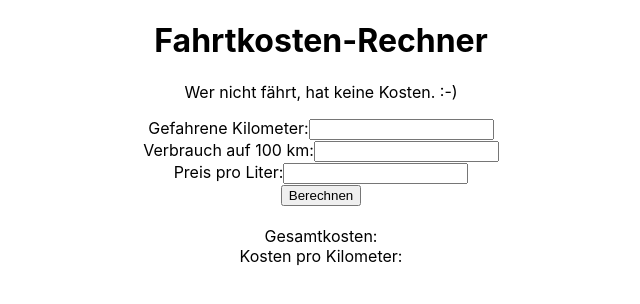
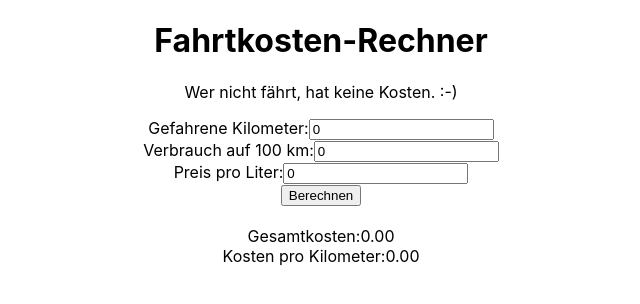
Before and after one commit to pstackebrandt/gas-costs-app, a React (Create React App) app: page / in a window 1280 px wide. Shown: the top 304 px of the page, without its empty margins (319-959 px from the left). Built offline with nearby package versions, Linux system fonts and the light colour scheme.

Commit message:
Add cost calculation functionality with input fields and results display (rough implementation)

```diff
--- a/src/App.js
+++ b/src/App.js
@@ -1,37 +1,73 @@
+import React, { useState } from 'react';
 import './App.css';
 
 function App() {
+  const [distance, setDistance] = useState(0);
+  const [consumption, setConsumption] = useState(0);
+  const [price, setPrice] = useState(0);
+  const [totalCost, setTotalCost] = useState(0);
+  const [costPerKilometer, setCostPerKilometer] = useState(0);
+
+  const calculateCosts = () => {
+    const total = (distance / 100) * consumption * price;
+    const perKilometer = total / distance;
+    setTotalCost(total);
+    setCostPerKilometer(perKilometer);
+  };
+
   return (
     <div className="App">
+      { /*Title of the page */}
       <div className="PageTitle">
         <h1>Fahrtkosten-Rechner</h1>
         <p>Wer nicht fährt, hat keine Kosten. :-)</p>
       </div>
+
+      { /*Input area */}
       <div className="InputArea">
         { /*Input of driven distance */}
-        <label for="distance">Gefahrene Kilometer:</label>
-        <input type="number" id="distance" name="distance" />
+        <label htmlFor="distance">Gefahrene Kilometer:</label>
+        <input type="number"
+          id="distance"
+          name="distance"
+          value={distance}
+          onChange={(e) => setDistance(Number(e.target.value))}
+        />
         <br />
         { /*Input of fuel consumption */}
-        <label for="consumption">Verbrauch auf 100 km:</label>
-        <input type="number" id="consumption" name="consumption" />
+        <label htmlFor="consumption">Verbrauch auf 100 km:</label>
+        <input
+          type="number"
+          id="consumption"
+          name="consumption"
+          value={consumption}
+          onChange={(e) => setConsumption(Number(e.target.value))}
+        />
         <br />
         { /*Input of fuel price */}
-        <label for="price">Preis pro Liter:</label>
-        <input type="number" id="price" name="price" />
+        <label htmlFor="price">Preis pro Liter:</label>
+        <input
+          type="number"
+          id="price"
+          name="price"
+          value={price}
+          onChange={(e) => setPrice(Number(e.target.value))}
+        />
         <br />
         { /*Button to calculate total costs */}
-        <button type="button" id="calculate">Berechnen</button>
+        <button type="button" id="calculate" onClick={calculateCosts}>Berechnen</button>
       </div>
       <br />
+
+      { /*Output area */}
       <div className="ResultArea">
         { /*Output of total costs */}
-        <label for="total">Gesamtkosten:</label>
-        <output id="total"></output>
+        <label htmlFor="total">Gesamtkosten:</label>
+        <output id="total">{totalCost.toFixed(2)}</output>
         <br />
         { /*Output of costs per kilometer */}
-        <label for="perKilometer">Kosten pro Kilometer:</label>
-        <output id="perKilometer"></output>
+        <label htmlFor="perKilometer">Kosten pro Kilometer:</label>
+        <output id="perKilometer">{costPerKilometer.toFixed(2)}</output>
       </div>
     </div>
   );
```
